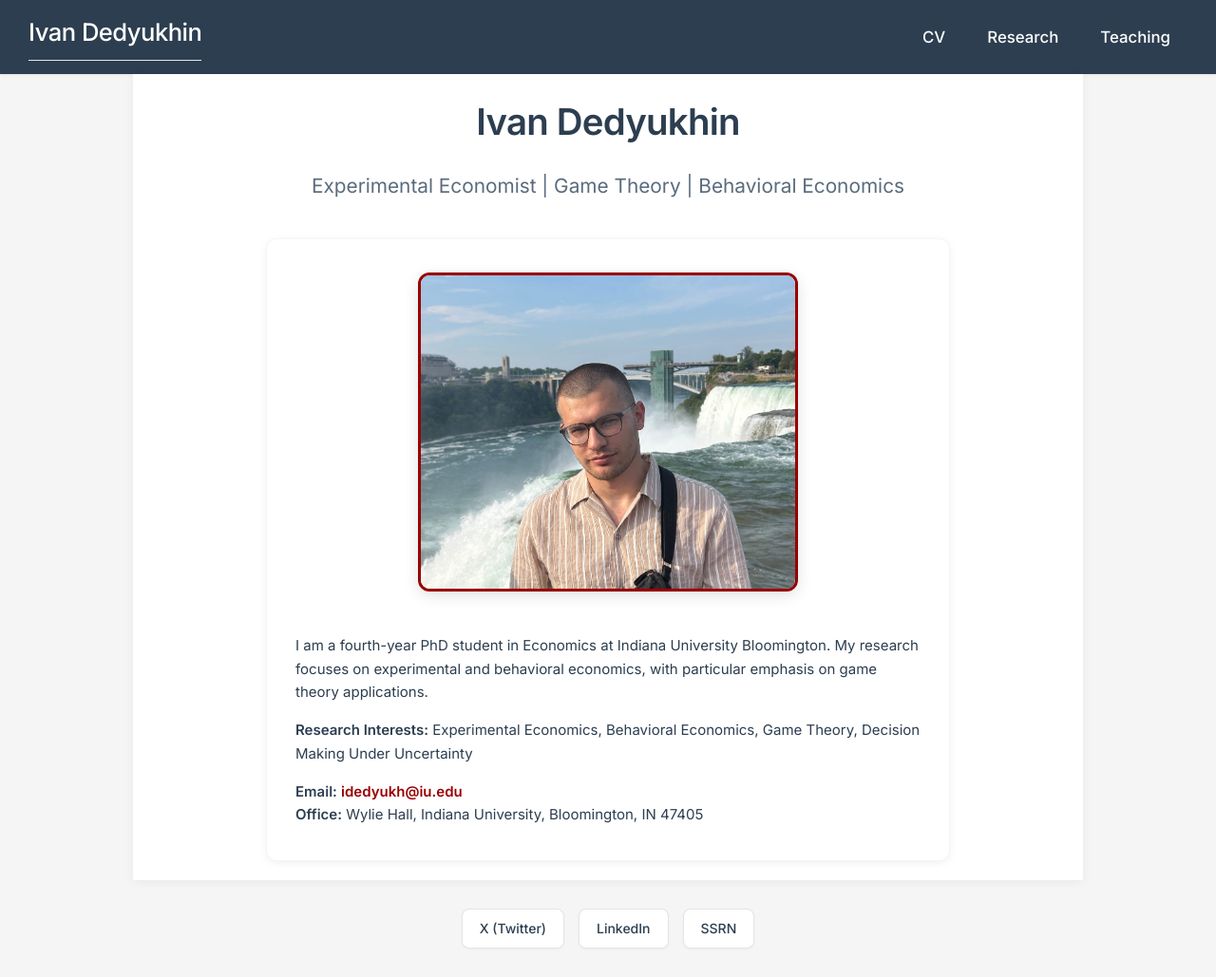
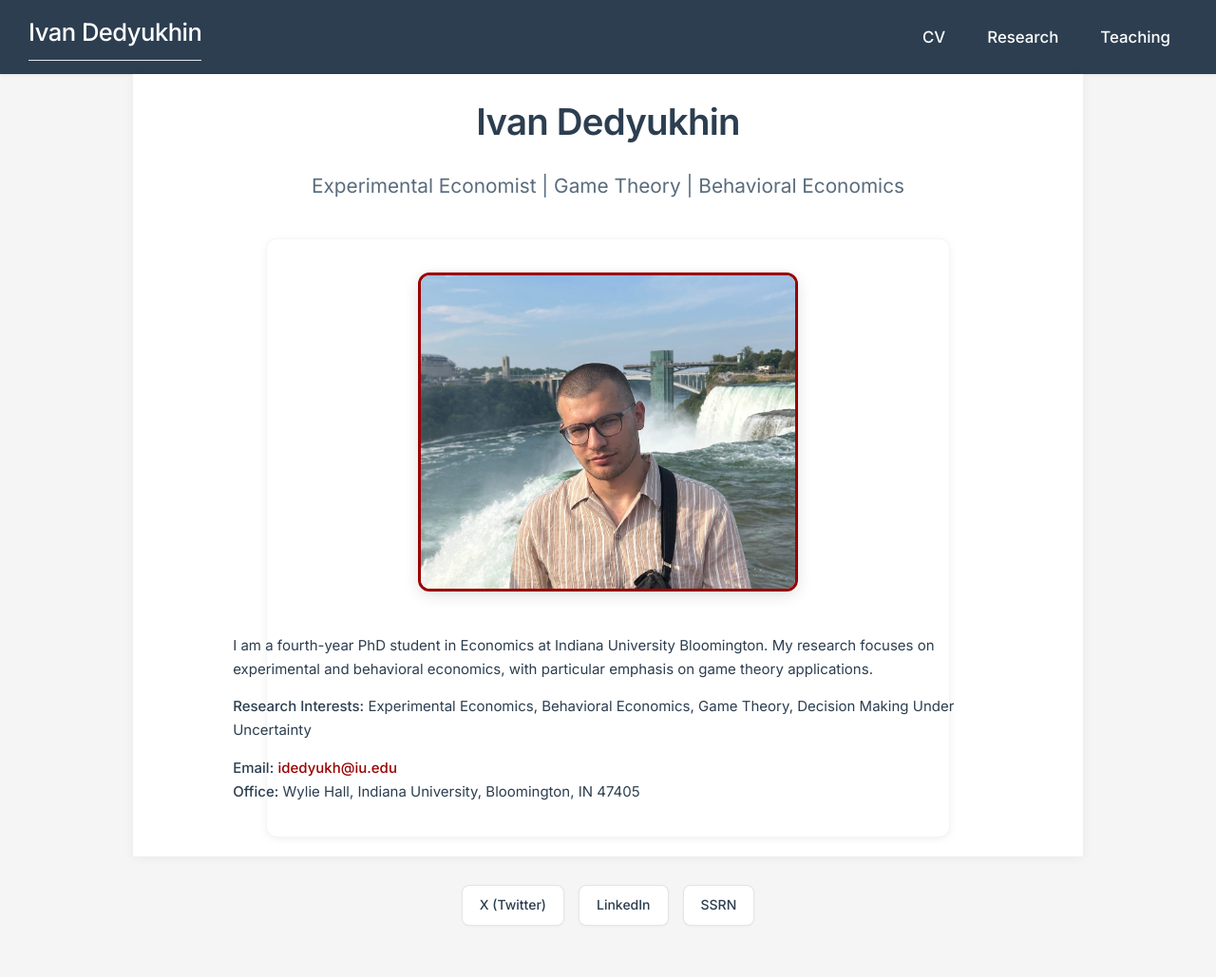
Before and after one commit to Dedyukhin/dedyukhin.github.io, a Jekyll site: the page built from README.md, in a window 1280 px wide. Shown: the whole page at 95% size. Built offline with Jekyll 4.4.1, drawn with Linux system fonts in a browser that asks for light colours; our own code applies the rules of GitHub Pages for plain Markdown files; after the commit the page ends 1005 px from its top, so only the background shows below that.

Commit message:
Size of the front page text

```diff
--- a/assets/css/main.css
+++ b/assets/css/main.css
@@ -158,12 +158,12 @@ nav h2 a:hover {
 }
 
 .profile-text {
-    width: 100%;
+    width: 120%;
     text-align: left;
 }
 
 .profile-text p {
-    margin-bottom: 12px;
+    margin-bottom: 10px;
 }
 
 .profile-text p:last-child {
@@ -171,13 +171,13 @@ nav h2 a:hover {
 }
 
 .profile-text strong {
-    font-weight: 600;
+    font-weight: 500;
 }
 
 .profile-text a {
     color: var(--primary-color);
     text-decoration: none;
-    font-weight: 600;
+    font-weight: 500;
 }
 
 .profile-text a:hover {
```
